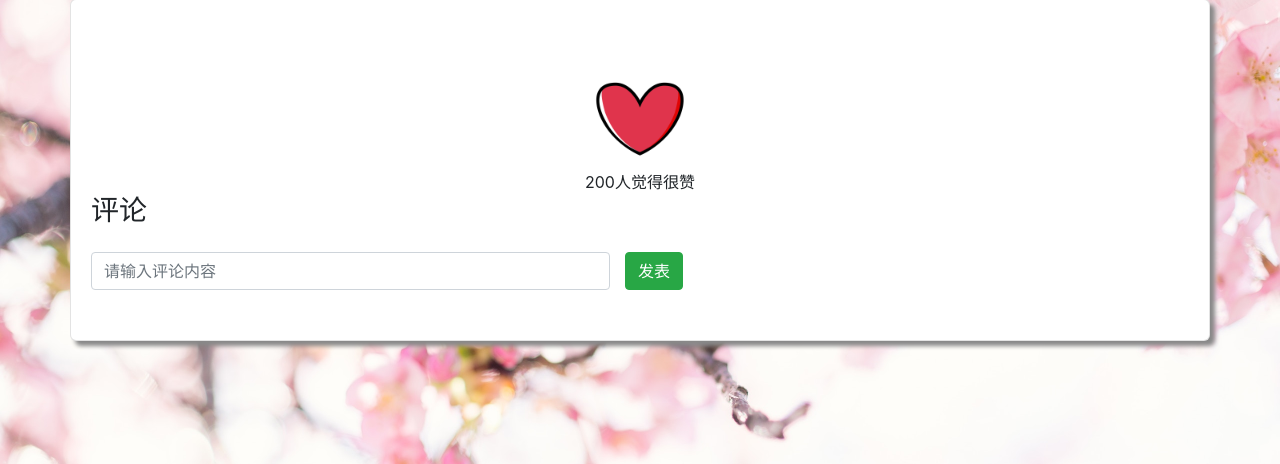
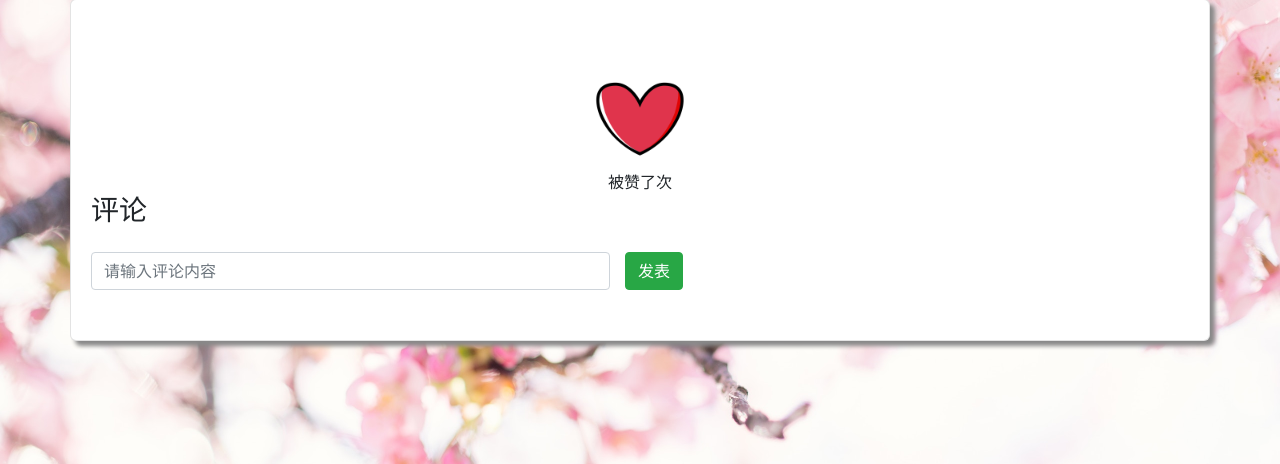
Before and after one commit to aswasn/ads-diary, a PHP site: page /detail.html in a window 1280 px wide. Shown: the part 141-605 px from the top of the page. Run offline with PHP 8.4, Linux system fonts and the light colour scheme.

Commit message:
like-ajax

```diff
--- a/www/css/detail.css
+++ b/www/css/detail.css
@@ -26,6 +26,10 @@
     color: #e4356fb2;
 }
 
+#like-num {
+    color: #e4356ffb;
+}
+
 #edit-textarea {
     resize:none;
     height: 300px;
--- a/www/detail.html
+++ b/www/detail.html
@@ -22,7 +22,7 @@
                 <article id="content" class="small-font col-md-12"></article>
                 <div id="like-btn" class="center-text col-md-12">
                     <img src="img/like.png"/>
-                    <div class="smaller-font">200人觉得很赞</div>
+                    <div class="smaller-font">被赞了<span id="like-num"></span>次</div>
                 </div>
                 <div class="col-md-12 row">
                     <h3>评论</h3>
--- a/www/js/detail.js
+++ b/www/js/detail.js
@@ -88,7 +88,7 @@ function get_like() {
         },
         dataType: "json"
     }).done(function(msg) {
-        console.log(msg);
+        $("#like-num").text(msg.num);
     });
 }
 
@@ -104,7 +104,8 @@ function like() {
         },
         dataType: "json"
     }).done(function(msg) {
-        console.log(msg);
+        const like_now = parseInt($("#like-num").text()) + 1;
+        $("#like-num").text(like_now);
     });
 }
 
```
